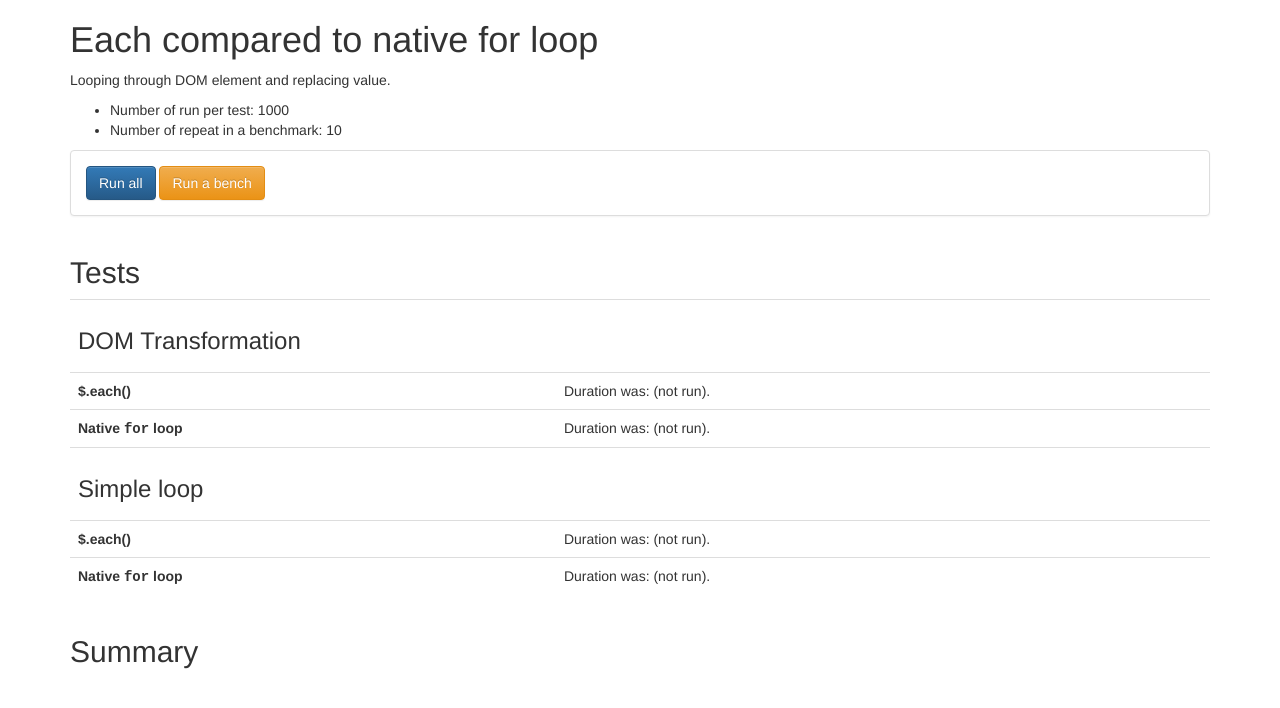
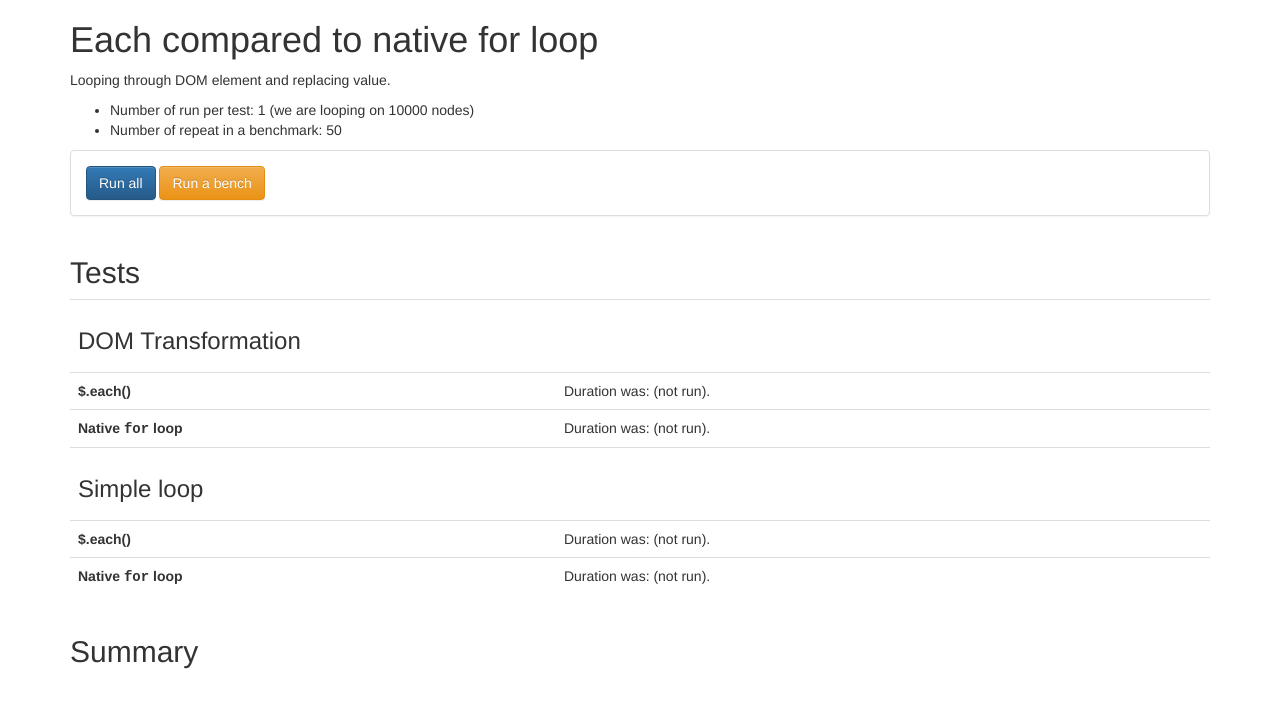
Before and after one commit to sylvaingml/sylvaingml.github.io, a Jekyll site: the page resources/2015/02-16-mesure-kit/each-or-loop.html, which Jekyll copies as it is, in a window 1280 px wide. Shown: the top 708 px of the page. Built offline with Jekyll 4.4.1, drawn with Linux system fonts in a browser that asks for light colours; nearby versions of some CDN libraries.

Commit message:
Update to get shorter tests

```diff
--- a/resources/2015/02-16-mesure-kit/each-or-loop.html
+++ b/resources/2015/02-16-mesure-kit/each-or-loop.html
@@ -18,8 +18,8 @@
         <p>Looping through DOM element and replacing value.</p>
 
         <ul>
-        	<li>Number of run per test: 1000</li>
-        	<li>Number of repeat in a benchmark: 10</li>
+        	<li>Number of run per test: 1 (we are looping on 10000 nodes)</li>
+        	<li>Number of repeat in a benchmark: 50</li>
         </ul>
 
         <div class="panel panel-default">
@@ -83,13 +83,13 @@
 
 <script>
 
-var bench = new Bench({ nbLoop: 1000, summaryId: "summary" });
+var bench = new Bench({ nbLoop: 1, summaryId: "summary" });
 
 var setupTestFn = function() {
   // Create some DOM elements to loop on
   var $placeholder = $('#placeholder');
   $placeholder.html('');
-  for ( var idx = 0 ; idx < 5000 ; ++idx ) {
+  for ( var idx = 0 ; idx < 10000 ; ++idx ) {
 	$placeholder.append("<div>"+idx+"</div>");
   }
 };
@@ -142,7 +142,7 @@
 }
 
 function runBench() {
-  bench.runBench(10);
+  bench.runBench(50);
   bench.insertSummaryTable();
 }
 
```
